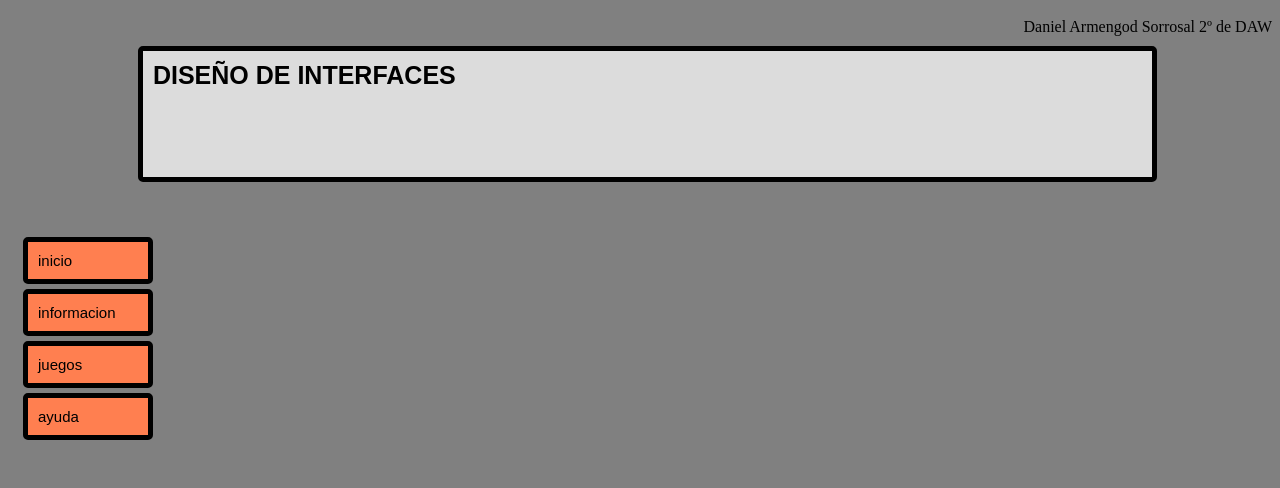
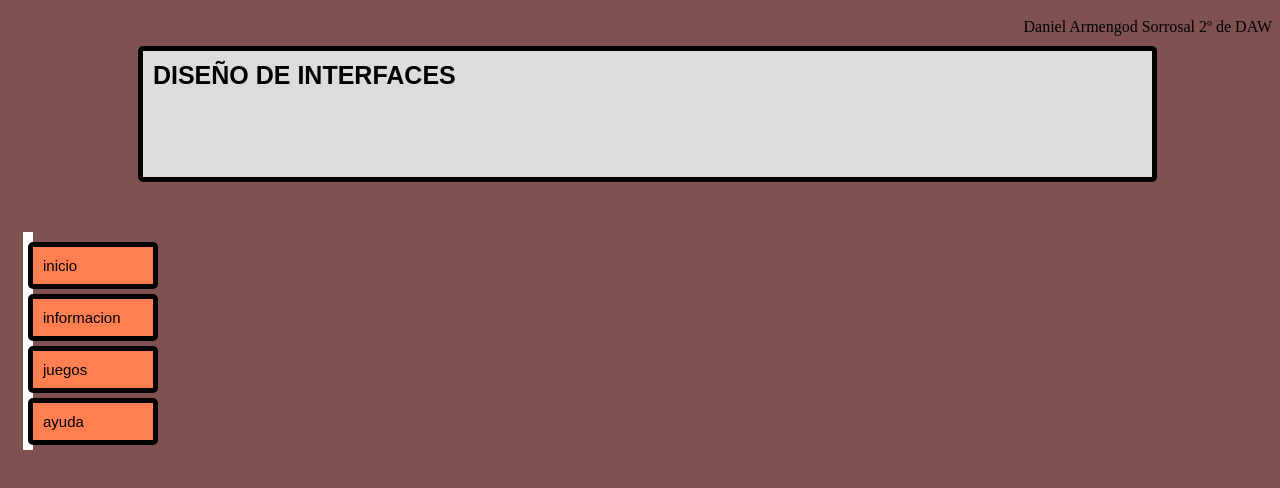
Before and after one commit to DanielArmengod1996/DisenioInterfacesWeb, a plain HTML site: page index.html in a window 1280 px wide. Drawn offline with Linux system fonts and the light colour scheme.

Commit message:
subida de cambios nuevos

```diff
--- a/estilos.css
+++ b/estilos.css
@@ -46,6 +46,9 @@
 #buttonGroup{
     margin-right: 100%;
     margin-top: 50px;
+
+    border: solid white 5px;
+
 }
 
 #bt:hover{
@@ -53,7 +56,7 @@
 }
 
 body{
-    background-color: gray;
+    background-color: rgb(128, 81, 81);
 
     padding-top     : 10px;
     padding-left    : 15px;
```
